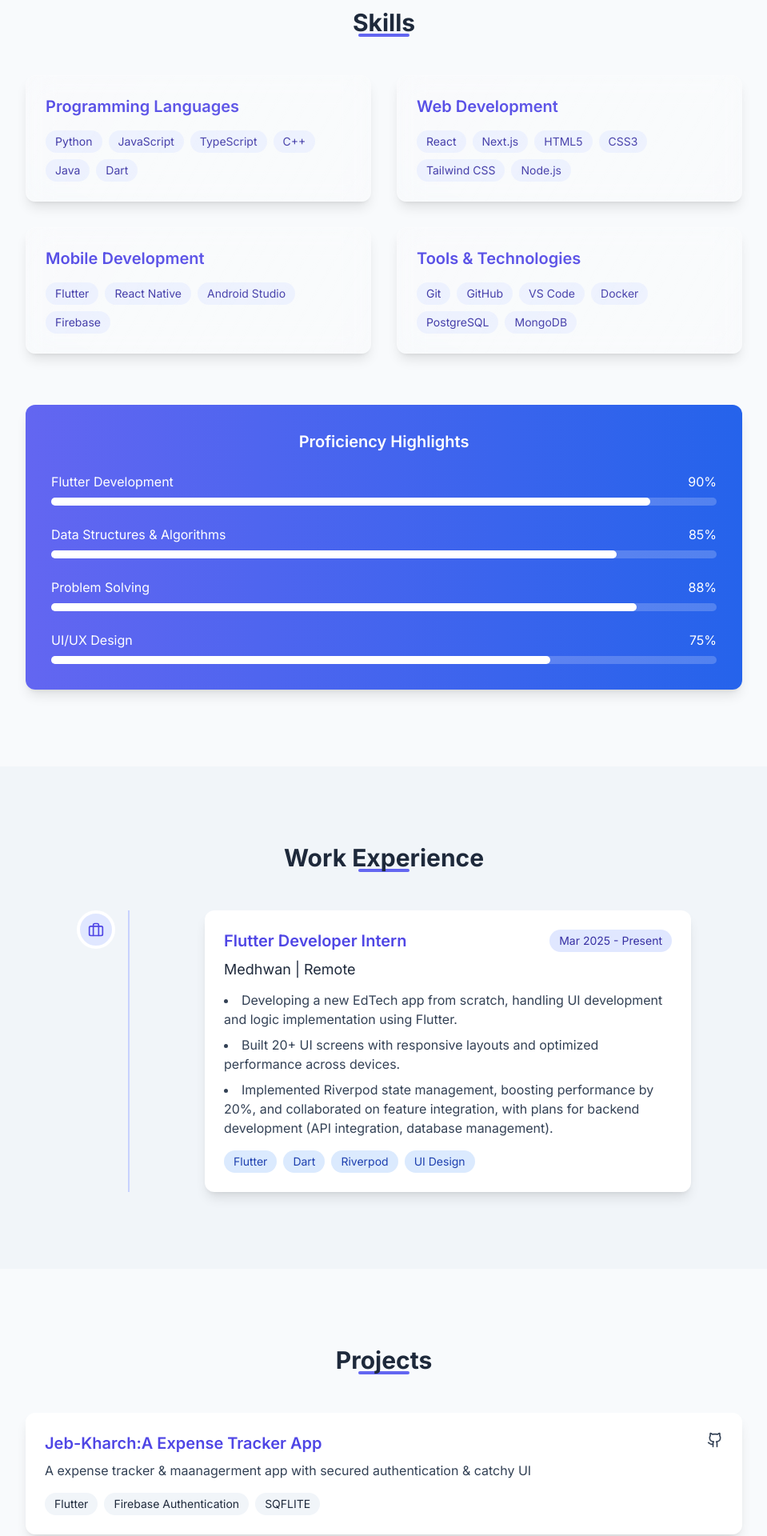
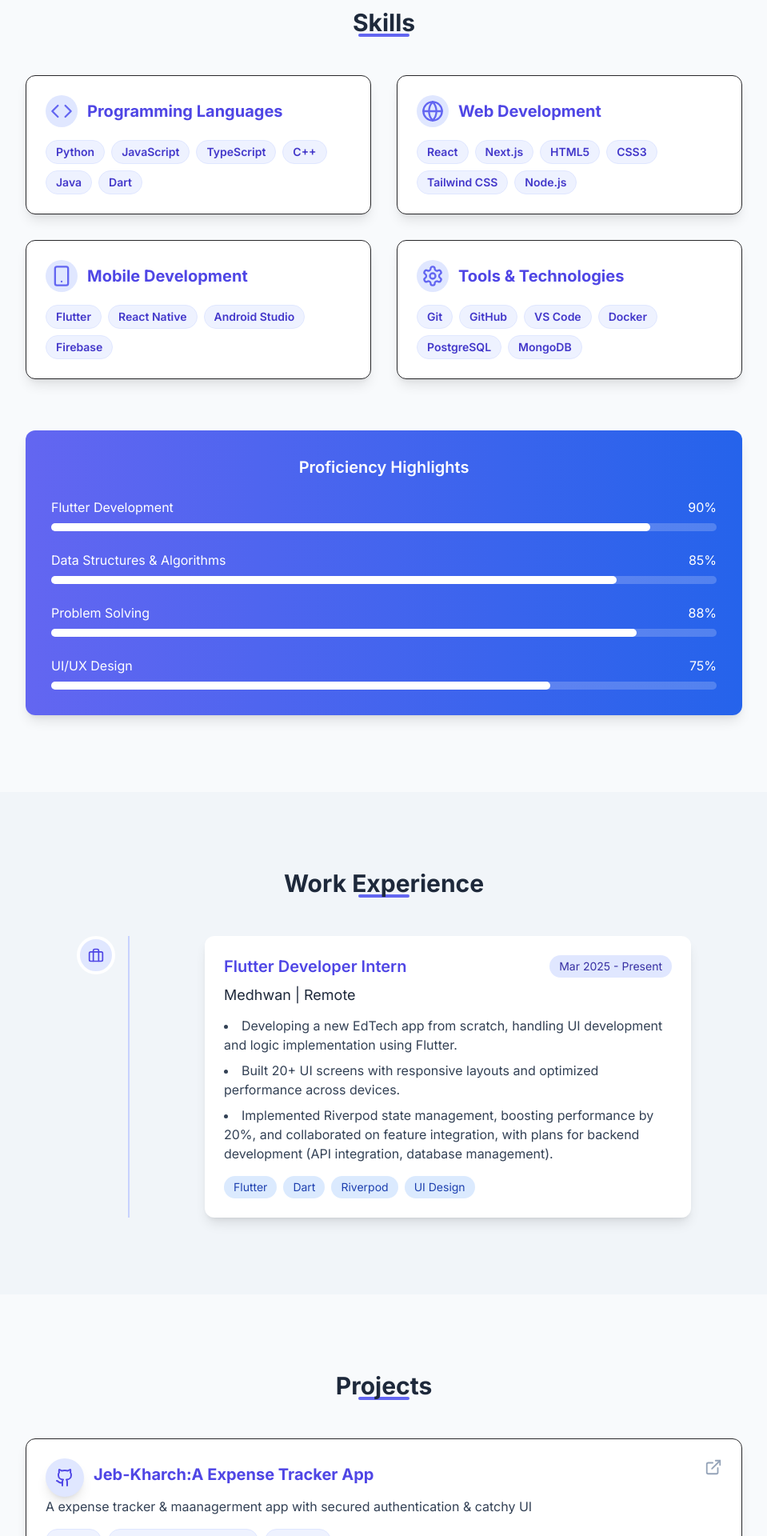
Before and after one commit to divyaanshupal/Portfolio, a React (Vite) app: page / in a window 1280 px wide. Shown: the part 2520-4440 px from the top of the page at 80% size, without its empty margins (160-1119 px from the left). Built offline with nearby package versions, Linux system fonts and the light colour scheme.

Commit message:
added animations

```diff
--- a/src/components/Achievements.tsx
+++ b/src/components/Achievements.tsx
@@ -1,5 +1,6 @@
 import React, { useEffect, useRef } from 'react';
 import { Trophy, Code } from 'lucide-react';
+import PixelCard from './PixelCard';
 
 interface Achievement {
   title: string;
@@ -66,28 +67,30 @@ const Achievements: React.FC = () => {
 
           <div className="grid grid-cols-1 md:grid-cols-2 gap-8">
             {achievements.map((achievement, index) => (
-              <div
-                key={index}
-                className="bg-white dark:bg-slate-800 rounded-xl shadow-lg p-6 transition-all hover:shadow-xl hover:-translate-y-1"
-              >
-                <div className="flex items-start">
-                  <div className="flex items-center justify-center w-12 h-12 rounded-full bg-indigo-100 dark:bg-indigo-900 text-indigo-600 dark:text-indigo-400 mr-4 flex-shrink-0">
+              <PixelCard key={index} variant="pink" className="bg-white dark:bg-slate-800 rounded-xl shadow-lg p-6 transition-all hover:shadow-xl hover:-translate-y-1">
+                <div className="flex items-start relative z-10">
+                  <div className={
+                    `flex items-center justify-center w-12 h-12 rounded-full mr-4 flex-shrink-0 ` +
+                    (achievement.icon === 'trophy'
+                      ? 'bg-gradient-to-tr from-yellow-400 via-pink-400 to-red-500 text-white shadow-lg'
+                      : 'bg-gradient-to-tr from-blue-400 via-cyan-400 to-green-400 text-white shadow-lg')
+                  }>
                     {achievement.icon === 'trophy' ? (
-                      <Trophy size={20} />
+                      <Trophy size={24} />
                     ) : (
-                      <Code size={20} />
+                      <Code size={24} />
                     )}
                   </div>
                   <div>
-                    <h3 className="text-lg font-semibold text-indigo-600 dark:text-indigo-400 mb-2">
+                    <h3 className="text-lg font-extrabold mb-2 bg-gradient-to-r from-pink-500 via-yellow-500 to-red-500 bg-clip-text text-transparent dark:from-pink-400 dark:via-yellow-400 dark:to-red-400">
                       {achievement.title}
                     </h3>
-                    <p className="text-slate-700 dark:text-slate-300">
+                    <p className="text-base font-medium text-indigo-600 dark:text-indigo-300">
                       {achievement.description}
                     </p>
                   </div>
                 </div>
-              </div>
+              </PixelCard>
             ))}
           </div>
 
--- /dev/null
+++ b/src/components/PixelCard.css
@@ -0,0 +1,39 @@
+.pixel-canvas {
+  width: 100%;
+  height: 100%;
+  display: block;
+  position: absolute;
+  inset: 0;
+  z-index: 0;
+}
+
+.pixel-card {
+  position: relative;
+  overflow: hidden;
+  display: block;
+  border: 1px solid #27272a;
+  border-radius: 25px;
+  isolation: isolate;
+  transition: border-color 200ms cubic-bezier(0.5, 1, 0.89, 1);
+  user-select: none;
+  width: 100%;
+  height: 100%;
+  min-height: 0;
+  min-width: 0;
+}
+
+.pixel-card::before {
+  content: "";
+  position: absolute;
+  inset: 0;
+  margin: auto;
+  background: radial-gradient(circle, #09090b, transparent 85%);
+  opacity: 0;
+  transition: opacity 800ms cubic-bezier(0.5, 1, 0.89, 1);
+  z-index: 1;
+}
+
+.pixel-card:hover::before,
+.pixel-card:focus-within::before {
+  opacity: 1;
+}
--- /dev/null
+++ b/src/components/PixelCard.tsx
@@ -0,0 +1,319 @@
+import { useEffect, useRef } from "react";
+import { JSX } from "react";
+import "./PixelCard.css";
+
+class Pixel {
+  width: number;
+  height: number;
+  ctx: CanvasRenderingContext2D;
+  x: number;
+  y: number;
+  color: string;
+  speed: number;
+  size: number;
+  sizeStep: number;
+  minSize: number;
+  maxSizeInteger: number;
+  maxSize: number;
+  delay: number;
+  counter: number;
+  counterStep: number;
+  isIdle: boolean;
+  isReverse: boolean;
+  isShimmer: boolean;
+
+  constructor(
+    canvas: HTMLCanvasElement,
+    context: CanvasRenderingContext2D,
+    x: number,
+    y: number,
+    color: string,
+    speed: number,
+    delay: number
+  ) {
+    this.width = canvas.width;
+    this.height = canvas.height;
+    this.ctx = context;
+    this.x = x;
+    this.y = y;
+    this.color = color;
+    this.speed = this.getRandomValue(0.1, 0.9) * speed;
+    this.size = 0;
+    this.sizeStep = Math.random() * 0.4;
+    this.minSize = 0.5;
+    this.maxSizeInteger = 2;
+    this.maxSize = this.getRandomValue(this.minSize, this.maxSizeInteger);
+    this.delay = delay;
+    this.counter = 0;
+    this.counterStep = Math.random() * 4 + (this.width + this.height) * 0.01;
+    this.isIdle = false;
+    this.isReverse = false;
+    this.isShimmer = false;
+  }
+
+  getRandomValue(min: number, max: number) {
+    return Math.random() * (max - min) + min;
+  }
+
+  draw() {
+    const centerOffset = this.maxSizeInteger * 0.5 - this.size * 0.5;
+    this.ctx.fillStyle = this.color;
+    this.ctx.fillRect(
+      this.x + centerOffset,
+      this.y + centerOffset,
+      this.size,
+      this.size
+    );
+  }
+
+  appear() {
+    this.isIdle = false;
+    if (this.counter <= this.delay) {
+      this.counter += this.counterStep;
+      return;
+    }
+    if (this.size >= this.maxSize) {
+      this.isShimmer = true;
+    }
+    if (this.isShimmer) {
+      this.shimmer();
+    } else {
+      this.size += this.sizeStep;
+    }
+    this.draw();
+  }
+
+  disappear() {
+    this.isShimmer = false;
+    this.counter = 0;
+    if (this.size <= 0) {
+      this.isIdle = true;
+      return;
+    } else {
+      this.size -= 0.1;
+    }
+    this.draw();
+  }
+
+  shimmer() {
+    if (this.size >= this.maxSize) {
+      this.isReverse = true;
+    } else if (this.size <= this.minSize) {
+      this.isReverse = false;
+    }
+    if (this.isReverse) {
+      this.size -= this.speed;
+    } else {
+      this.size += this.speed;
+    }
+  }
+}
+
+function getEffectiveSpeed(value: number, reducedMotion: boolean) {
+  const min = 0;
+  const max = 100;
+  const throttle = 0.001;
+
+  if (value <= min || reducedMotion) {
+    return min;
+  } else if (value >= max) {
+    return max * throttle;
+  } else {
+    return value * throttle;
+  }
+}
+
+const VARIANTS = {
+  default: {
+    activeColor: null,
+    gap: 5,
+    speed: 35,
+    colors: "#f8fafc,#f1f5f9,#cbd5e1",
+    noFocus: false,
+  },
+  blue: {
+    activeColor: "#e0f2fe",
+    gap: 10,
+    speed: 25,
+    colors: "#e0f2fe,#7dd3fc,#0ea5e9",
+    noFocus: false,
+  },
+  yellow: {
+    activeColor: "#fef08a",
+    gap: 3,
+    speed: 20,
+    colors: "#fef08a,#fde047,#eab308",
+    noFocus: false,
+  },
+  pink: {
+    activeColor: "#fecdd3",
+    gap: 6,
+    speed: 80,
+    colors: "#fecdd3,#fda4af,#e11d48",
+    noFocus: true,
+  },
+};
+
+interface PixelCardProps {
+  variant?: "default" | "blue" | "yellow" | "pink";
+  gap?: number;
+  speed?: number;
+  colors?: string;
+  noFocus?: boolean;
+  className?: string;
+  children: React.ReactNode;
+}
+
+interface VariantConfig {
+  activeColor: string | null;
+  gap: number;
+  speed: number;
+  colors: string;
+  noFocus: boolean;
+}
+
+export default function PixelCard({
+  variant = "default",
+  gap,
+  speed,
+  colors,
+  noFocus,
+  className = "",
+  children,
+}: PixelCardProps): JSX.Element {
+  const containerRef = useRef<HTMLDivElement>(null);
+  const canvasRef = useRef<HTMLCanvasElement>(null);
+  const pixelsRef = useRef<Pixel[]>([]);
+  const animationRef = useRef<ReturnType<typeof requestAnimationFrame> | null>(
+    null
+  );
+  const timePreviousRef = useRef(performance.now());
+  const reducedMotion = useRef(
+    window.matchMedia("(prefers-reduced-motion: reduce)").matches
+  ).current;
+
+  const variantCfg: VariantConfig = VARIANTS[variant] || VARIANTS.default;
+  const finalGap = gap ?? variantCfg.gap;
+  const finalSpeed = speed ?? variantCfg.speed;
+  const finalColors = colors ?? variantCfg.colors;
+  const finalNoFocus = noFocus ?? variantCfg.noFocus;
+
+  const initPixels = () => {
+    if (!containerRef.current || !canvasRef.current) return;
+
+    const rect = containerRef.current.getBoundingClientRect();
+    const width = Math.floor(rect.width);
+    const height = Math.floor(rect.height);
+    const ctx = canvasRef.current.getContext("2d");
+
+    canvasRef.current.width = width;
+    canvasRef.current.height = height;
+    canvasRef.current.style.width = `${width}px`;
+    canvasRef.current.style.height = `${height}px`;
+
+    const colorsArray = finalColors.split(",");
+    const pxs = [];
+    for (let x = 0; x < width; x += parseInt(finalGap.toString(), 10)) {
+      for (let y = 0; y < height; y += parseInt(finalGap.toString(), 10)) {
+        const color =
+          colorsArray[Math.floor(Math.random() * colorsArray.length)];
+
+        const dx = x - width / 2;
+        const dy = y - height / 2;
+        const distance = Math.sqrt(dx * dx + dy * dy);
+        const delay = reducedMotion ? 0 : distance;
+        if (!ctx) return;
+        pxs.push(
+          new Pixel(
+            canvasRef.current,
+            ctx,
+            x,
+            y,
+            color,
+            getEffectiveSpeed(finalSpeed, reducedMotion),
+            delay
+          )
+        );
+      }
+    }
+    pixelsRef.current = pxs;
+  };
+
+  const doAnimate = (fnName: keyof Pixel) => {
+    animationRef.current = requestAnimationFrame(() => doAnimate(fnName));
+    const timeNow = performance.now();
+    const timePassed = timeNow - timePreviousRef.current;
+    const timeInterval = 1000 / 60;
+
+    if (timePassed < timeInterval) return;
+    timePreviousRef.current = timeNow - (timePassed % timeInterval);
+
+    const ctx = canvasRef.current?.getContext("2d");
+    if (!ctx || !canvasRef.current) return;
+
+    ctx.clearRect(0, 0, canvasRef.current.width, canvasRef.current.height);
+
+    let allIdle = true;
+    for (let i = 0; i < pixelsRef.current.length; i++) {
+      const pixel = pixelsRef.current[i];
+      // @ts-ignore
+      pixel[fnName]();
+      if (!pixel.isIdle) {
+        allIdle = false;
+      }
+    }
+    if (allIdle) {
+      cancelAnimationFrame(animationRef.current);
+    }
+  };
+
+  const handleAnimation = (name: keyof Pixel) => {
+    if (animationRef.current !== null) {
+      cancelAnimationFrame(animationRef.current);
+    }
+    animationRef.current = requestAnimationFrame(() => doAnimate(name));
+  };
+
+  const onMouseEnter = () => handleAnimation("appear");
+  const onMouseLeave = () => handleAnimation("disappear");
+  const onFocus: React.FocusEventHandler<HTMLDivElement> = (e) => {
+    if (e.currentTarget.contains(e.relatedTarget)) return;
+    handleAnimation("appear");
+  };
+  const onBlur: React.FocusEventHandler<HTMLDivElement> = (e) => {
+    if (e.currentTarget.contains(e.relatedTarget)) return;
+    handleAnimation("disappear");
+  };
+
+  useEffect(() => {
+    initPixels();
+    const observer = new ResizeObserver(() => {
+      initPixels();
+    });
+    if (containerRef.current) {
+      observer.observe(containerRef.current);
+    }
+    return () => {
+      observer.disconnect();
+      if (animationRef.current !== null) {
+        cancelAnimationFrame(animationRef.current);
+      }
+    };
+    // eslint-disable-next-line react-hooks/exhaustive-deps
+  }, [finalGap, finalSpeed, finalColors, finalNoFocus]);
+
+  return (
+    <div
+      ref={containerRef}
+      className={`pixel-card ${className}`}
+      onMouseEnter={onMouseEnter}
+      onMouseLeave={onMouseLeave}
+      onFocus={finalNoFocus ? undefined : onFocus}
+      onBlur={finalNoFocus ? undefined : onBlur}
+      tabIndex={finalNoFocus ? -1 : 0}
+    >
+      <canvas className="pixel-canvas" ref={canvasRef} />
+      {children}
+    </div>
+  );
+}
--- a/src/components/Projects.tsx
+++ b/src/components/Projects.tsx
@@ -1,5 +1,6 @@
 import React, { useState, useEffect, useRef } from 'react';
 import { Github, ExternalLink } from 'lucide-react';
+import PixelCard from './PixelCard';
 
 interface Project {
   title: string;
@@ -99,41 +100,47 @@ const Projects: React.FC = () => {
 
           <div className="space-y-12">
             {projects.map((project, index) => (
-              <div
+              <PixelCard
                 key={index}
+                variant="pink"
                 className={`bg-white dark:bg-slate-800 rounded-xl shadow-lg overflow-hidden transition-all duration-300 ${
                   activeProject === index ? 'shadow-2xl' : 'hover:shadow-xl'
                 }`}
               >
                 {/* Project Header */}
                 <div
-                  className={`p-6 cursor-pointer ${
+                  className={`p-6 cursor-pointer relative z-10 ${
                     activeProject === index ? 'bg-indigo-50 dark:bg-indigo-900/30' : ''
                   }`}
                   onClick={() => toggleProject(index)}
                 >
                   <div className="flex items-start justify-between">
-                    <h3 className="text-xl font-semibold text-indigo-600 dark:text-indigo-400 mb-2">
-                      {project.title}
-                    </h3>
+                    <div className="flex items-center gap-3">
+                      <span className="inline-flex items-center justify-center w-12 h-12 rounded-full bg-indigo-100 dark:bg-indigo-900 text-indigo-600 dark:text-indigo-300 shadow-lg">
+                        <Github size={24} />
+                      </span>
+                      <h3 className="text-xl font-extrabold text-indigo-600 dark:text-indigo-300 mb-2">
+                        {project.title}
+                      </h3>
+                    </div>
                     <a
                       href={project.githubLink}
                       target="_blank"
                       rel="noopener noreferrer"
-                      className="text-slate-700 hover:text-indigo-600 dark:text-slate-300 dark:hover:text-indigo-400 transition-colors"
+                      className="text-slate-400 hover:text-indigo-600 dark:text-slate-500 dark:hover:text-indigo-300 transition-colors"
                       onClick={(e) => e.stopPropagation()}
                     >
-                      <Github size={20} />
+                      <ExternalLink size={22} />
                     </a>
                   </div>
-                  <p className="text-slate-700 dark:text-slate-300 mb-4">
+                  <p className="text-base font-medium text-slate-700 dark:text-slate-200 mb-4">
                     {project.description}
                   </p>
                   <div className="flex flex-wrap gap-2">
                     {project.stack.map((tech, techIndex) => (
                       <span
                         key={techIndex}
-                        className="px-3 py-1 bg-slate-100 dark:bg-slate-700 rounded-full text-slate-800 dark:text-slate-200 text-sm"
+                        className="px-3 py-1 rounded-full text-sm font-semibold bg-indigo-50 dark:bg-indigo-800 text-indigo-700 dark:text-indigo-200 border border-indigo-100 dark:border-indigo-700"
                       >
                         {tech}
                       </span>
@@ -143,8 +150,8 @@ const Projects: React.FC = () => {
 
                 {/* Project Details */}
                 {activeProject === index && (
-                  <div className="p-6 pt-0 bg-white dark:bg-slate-800 border-t border-slate-100 dark:border-slate-700">
-                    <ul className="list-disc list-inside space-y-2 text-slate-700 dark:text-slate-300 mb-4">
+                  <div className="p-6 pt-0 bg-white dark:bg-slate-800 border-t border-slate-100 dark:border-slate-700 relative z-10">
+                    <ul className="list-disc list-inside space-y-2 text-slate-700 dark:text-slate-200 mb-4">
                       {project.details.map((detail, detailIndex) => (
                         <li key={detailIndex}>{detail}</li>
                       ))}
@@ -154,14 +161,14 @@ const Projects: React.FC = () => {
                         href={project.githubLink}
                         target="_blank"
                         rel="noopener noreferrer"
-                        className="inline-flex items-center text-indigo-600 hover:text-indigo-800 dark:text-indigo-400 dark:hover:text-indigo-300 font-medium"
+                        className="inline-flex items-center text-indigo-600 hover:text-indigo-800 dark:text-indigo-300 dark:hover:text-indigo-400 font-bold text-lg transition-colors"
                       >
-                        View Project <ExternalLink size={16} className="ml-1" />
+                        View Project <ExternalLink size={18} className="ml-1" />
                       </a>
                     </div>
                   </div>
                 )}
-              </div>
+              </PixelCard>
             ))}
           </div>
         </div>
--- a/src/components/Skills.tsx
+++ b/src/components/Skills.tsx
@@ -1,5 +1,7 @@
 import React from 'react';
 import { motion } from 'framer-motion';
+import PixelCard from './PixelCard';
+import { Code, Globe, Smartphone, Settings } from 'lucide-react';
 
 const Skills: React.FC = () => {
   const containerVariants = {
@@ -27,18 +29,22 @@ const Skills: React.FC = () => {
   const skillCategories = [
     {
       title: "Programming Languages",
+      icon: <Code size={28} className="text-indigo-500 dark:text-indigo-300" />,
       skills: ["Python", "JavaScript", "TypeScript", "C++", "Java", "Dart"]
     },
     {
       title: "Web Development",
+      icon: <Globe size={28} className="text-indigo-500 dark:text-indigo-300" />,
       skills: ["React", "Next.js", "HTML5", "CSS3", "Tailwind CSS", "Node.js"]
     },
     {
       title: "Mobile Development",
+      icon: <Smartphone size={28} className="text-indigo-500 dark:text-indigo-300" />,
       skills: ["Flutter", "React Native", "Android Studio", "Firebase"]
     },
     {
       title: "Tools & Technologies",
+      icon: <Settings size={28} className="text-indigo-500 dark:text-indigo-300" />,
       skills: ["Git", "GitHub", "VS Code", "Docker", "PostgreSQL", "MongoDB"]
     }
   ];
@@ -72,36 +78,30 @@ const Skills: React.FC = () => {
             viewport={{ once: true }}
           >
             {skillCategories.map((category, index) => (
-              <motion.div
+              <PixelCard
                 key={index}
-                className="bg-white/10 dark:bg-slate-800/50 backdrop-blur-lg border border-white/20 dark:border-slate-700/50 rounded-xl shadow-lg p-6 hover-card shine"
-                variants={itemVariants}
-                whileHover={{ scale: 1.02 }}
+                variant="pink"
+                className="bg-white dark:bg-slate-800 rounded-xl shadow-lg p-6 transition-all hover:shadow-xl hover:-translate-y-1"
               >
-                <motion.h3
-                  className="text-xl font-semibold text-indigo-600 dark:text-indigo-400 mb-4"
-                  initial={{ opacity: 0, x: -20 }}
-                  whileInView={{ opacity: 1, x: 0 }}
-                  viewport={{ once: true }}
-                  transition={{ duration: 0.6, ease: "easeOut", delay: index * 0.1 }}
-                >
-                  {category.title}
-                </motion.h3>
+                <div className="flex items-center gap-3 mb-4">
+                  <span className="inline-flex items-center justify-center w-10 h-10 rounded-full bg-indigo-100 dark:bg-indigo-900">
+                    {category.icon}
+                  </span>
+                  <h3 className="text-xl font-extrabold text-indigo-600 dark:text-indigo-300">
+                    {category.title}
+                  </h3>
+                </div>
                 <div className="flex flex-wrap gap-2">
                   {category.skills.map((skill, skillIndex) => (
-                    <motion.span
+                    <span
                       key={skill}
-                      className="px-3 py-1 bg-indigo-100/50 dark:bg-indigo-900/50 text-indigo-800 dark:text-indigo-200 rounded-full text-sm hover-tag"
-                      whileHover={{ scale: 1.1 }}
-                      initial={{ opacity: 0, scale: 0.8 }}
-                      animate={{ opacity: 1, scale: 1 }}
-                      transition={{ delay: (index * 0.1) + (skillIndex * 0.05) }}
+                      className="px-3 py-1 rounded-full text-sm font-semibold bg-indigo-50 dark:bg-indigo-800 text-indigo-700 dark:text-indigo-200 border border-indigo-100 dark:border-indigo-700"
                     >
                       {skill}
-                    </motion.span>
+                    </span>
                   ))}
                 </div>
-              </motion.div>
+              </PixelCard>
             ))}
           </motion.div>
 
```
